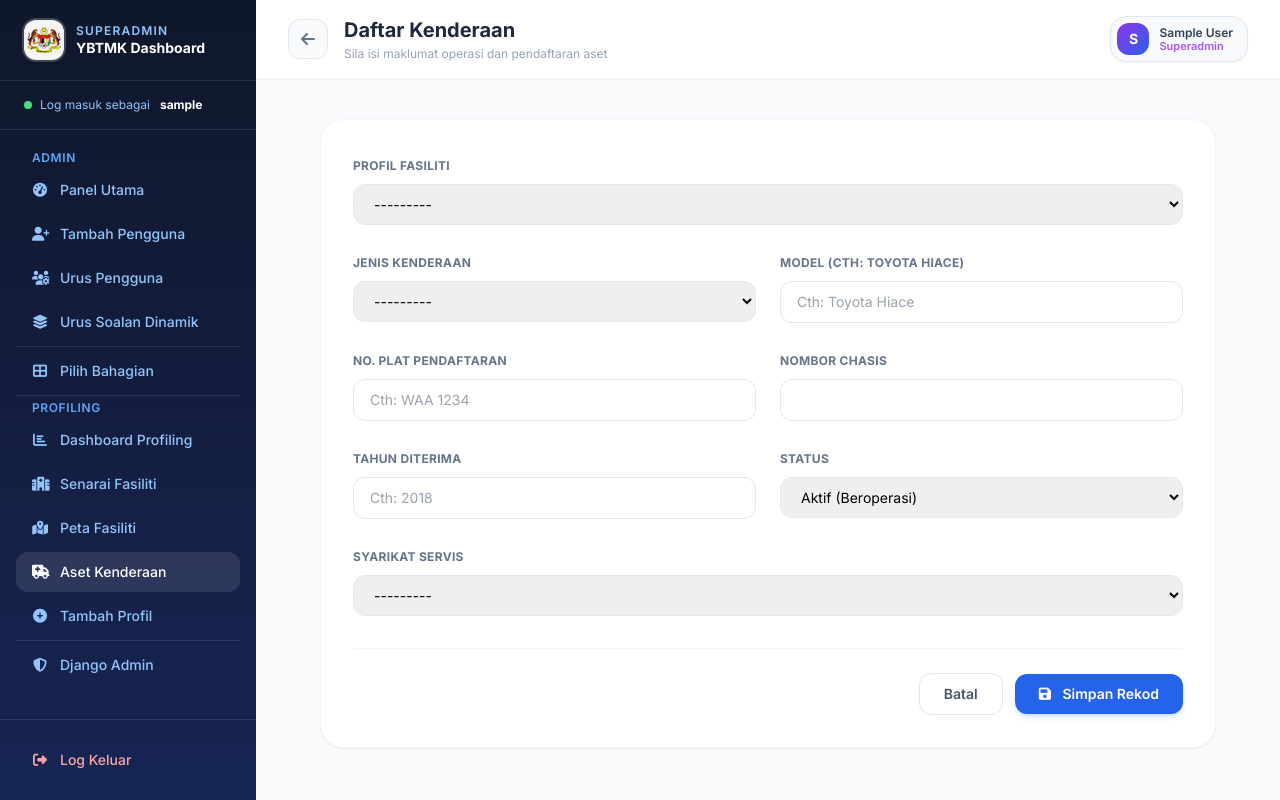
After one commit to rashidiasri03/ybtmk-project, a Django app: page /aset-kenderaan/tambah/ in a window 1280 px wide. The commit adds this page. Run offline with Django 5.2, Linux system fonts and the light colour scheme; the visitor is signed in with stand-in values (Sample User, id 1); data that the repository does not hold is empty; some libraries are stand-ins or nearby versions.

Commit message:
aset kenderaan edit, plus

```diff
--- /dev/null
+++ b/home/forms.py
@@ -0,0 +1,34 @@
+from django import forms
+from .models import AsetKenderaan, FacilityProfile
+
+class AsetKenderaanForm(forms.ModelForm):
+    class Meta:
+        model = AsetKenderaan
+        fields = ['profil_fasiliti', 'jenis_kenderaan', 'model_kenderaan', 'no_pendaftaran', 'no_chasis', 'tahun_diterima', 'status', 'syarikat_servis']
+        widgets = {
+            'profil_fasiliti': forms.Select(attrs={'class': 'w-full rounded-xl border border-slate-200 px-4 py-2.5 text-sm focus:ring-2 focus:ring-blue-400 outline-none'}),
+            'jenis_kenderaan': forms.Select(attrs={'class': 'w-full rounded-xl border border-slate-200 px-4 py-2.5 text-sm focus:ring-2 focus:ring-blue-400 outline-none'}),
+            'model_kenderaan': forms.TextInput(attrs={'class': 'w-full rounded-xl border border-slate-200 px-4 py-2.5 text-sm focus:ring-2 focus:ring-blue-400 outline-none', 'placeholder': 'Cth: Toyota Hiace'}),
+            'no_pendaftaran': forms.TextInput(attrs={'class': 'w-full rounded-xl border border-slate-200 px-4 py-2.5 text-sm focus:ring-2 focus:ring-blue-400 outline-none', 'placeholder': 'Cth: WAA 1234'}),
+            'no_chasis': forms.TextInput(attrs={'class': 'w-full rounded-xl border border-slate-200 px-4 py-2.5 text-sm focus:ring-2 focus:ring-blue-400 outline-none'}),
+            'tahun_diterima': forms.NumberInput(attrs={'class': 'w-full rounded-xl border border-slate-200 px-4 py-2.5 text-sm focus:ring-2 focus:ring-blue-400 outline-none', 'placeholder': 'Cth: 2018'}),
+            'status': forms.Select(attrs={'class': 'w-full rounded-xl border border-slate-200 px-4 py-2.5 text-sm focus:ring-2 focus:ring-blue-400 outline-none'}),
+            'syarikat_servis': forms.Select(attrs={'class': 'w-full rounded-xl border border-slate-200 px-4 py-2.5 text-sm focus:ring-2 focus:ring-blue-400 outline-none'}),
+        }
+
+    def __init__(self, *args, **kwargs):
+        user = kwargs.pop('user', None)
+        super(AsetKenderaanForm, self).__init__(*args, **kwargs)
+
+        # Tapisan dropdown Fasiliti mengikut peranan pengguna
+        if user:
+            if user.is_superuser or (hasattr(user, 'profile') and user.profile.is_top_management):
+                self.fields['profil_fasiliti'].queryset = FacilityProfile.objects.all()
+            elif hasattr(user, 'profile') and user.profile.is_jkn:
+                self.fields['profil_fasiliti'].queryset = FacilityProfile.objects.filter(
+                    maklumat_asas__nama_fasiliti__in=user.profile.assigned_facility_names
+                )
+            else:
+                self.fields['profil_fasiliti'].queryset = FacilityProfile.objects.filter(submitted_by=user)
+
+        self.fields['profil_fasiliti'].label_from_instance = lambda obj: obj.maklumat_asas.nama_fasiliti if obj.maklumat_asas else f"Fasiliti ID {obj.id}"
--- /dev/null
+++ b/home/templates/home/form_kenderaan.html
@@ -0,0 +1,92 @@
+{% load static %}
+<!DOCTYPE html>
+<html lang="ms">
+<head>
+    <meta charset="utf-8">
+    <meta name="viewport" content="width=device-width,initial-scale=1.0">
+    <title>{% if mode == 'edit' %}Kemaskini{% else %}Daftar{% endif %} Kenderaan | YBTMK</title>
+    <link rel="icon" type="image/png" href="{% static 'home/images/jata negara.png' %}">
+    <script src="https://cdn.tailwindcss.com"></script>
+    <link href="https://fonts.googleapis.com/css2?family=Inter:wght@300;400;500;600;700;800&display=swap" rel="stylesheet">
+    <link rel="stylesheet" href="https://cdnjs.cloudflare.com/ajax/libs/font-awesome/6.4.0/css/all.min.css">
+    <style>body { font-family: 'Inter', sans-serif; }</style>
+</head>
+<body class="bg-slate-50 min-h-screen antialiased">
+<div class="flex min-h-screen">
+
+    <!-- Sidebar -->
+    {% include 'home/_sidebar.html' with active_page='aset_kenderaan' %}
+
+    <div class="ml-64 flex-1 flex flex-col">
+        <!-- Header -->
+        <header class="bg-white border-b border-slate-100 px-8 py-4 flex items-center justify-between sticky top-0 z-10 shadow-sm">
+            <div class="flex items-center gap-4">
+                <a href="{% url 'home:aset_kenderaan_list' %}" class="w-10 h-10 rounded-xl bg-slate-50 border border-slate-200 flex items-center justify-center text-slate-500 hover:bg-slate-100 transition">
+                    <i class="fas fa-arrow-left"></i>
+                </a>
+                <div>
+                    <h1 class="text-xl font-bold text-slate-800">{% if mode == 'edit' %}Kemaskini{% else %}Daftar{% endif %} Kenderaan</h1>
+                    <p class="text-slate-400 text-xs mt-0.5">Sila isi maklumat operasi dan pendaftaran aset</p>
+                </div>
+            </div>
+
+            <!-- User Chip -->
+            <div class="flex items-center gap-1.5 pl-1.5 pr-1.5 py-1.5 rounded-2xl border border-slate-200 bg-slate-50 shadow-sm">
+                <div class="w-8 h-8 rounded-xl bg-gradient-to-br from-purple-600 to-blue-600 flex items-center justify-center text-white font-bold text-sm">{{ request.user.username|first|upper }}</div>
+                <div class="pl-1 pr-2 hidden sm:block">
+                    <p class="text-xs font-semibold text-slate-700 leading-tight max-w-[120px] truncate">{{ request.user.get_full_name|default:request.user.username }}</p>
+                    <p class="text-[11px] text-purple-500 font-semibold leading-tight">{% if request.user.is_superuser %}Superadmin{% else %}Pengguna{% endif %}</p>
+                </div>
+            </div>
+        </header>
+
+        <main class="flex-1 px-8 py-10">
+            <div class="max-w-4xl mx-auto bg-white rounded-3xl border border-slate-100 shadow-sm p-8">
+
+                <!-- Borang Utama -->
+                <form method="post" action="">
+                    {% csrf_token %}
+
+                    <div class="grid grid-cols-1 md:grid-cols-2 gap-6 mb-8">
+                        {% for field in form %}
+                        <div class="space-y-2 {% if field.name == 'profil_fasiliti' or field.name == 'syarikat_servis' %}md:col-span-2{% endif %}">
+                            <label class="text-xs font-bold text-slate-500 uppercase tracking-wide">{{ field.label }}</label>
+                            {{ field }}
+                            {% if field.errors %}
+                                <p class="text-xs text-red-500 mt-1 font-semibold"><i class="fas fa-exclamation-circle"></i> {{ field.errors.0 }}</p>
+                            {% endif %}
+                            {% if field.help_text %}
+                                <p class="text-xs text-slate-400 mt-1">{{ field.help_text }}</p>
+                            {% endif %}
+                        </div>
+                        {% endfor %}
+                    </div>
+
+                    <div class="flex items-center justify-end gap-3 pt-6 border-t border-slate-100">
+                        <a href="{% url 'home:aset_kenderaan_list' %}" class="px-6 py-2.5 rounded-xl border border-slate-200 text-sm font-semibold text-slate-600 hover:bg-slate-50 transition">
+                            Batal
+                        </a>
+                        <button type="submit" class="px-6 py-2.5 rounded-xl bg-blue-600 hover:bg-blue-700 text-white text-sm font-semibold transition shadow-md shadow-blue-500/20">
+                            <i class="fas fa-save mr-2"></i> Simpan Rekod
+                        </button>
+                    </div>
+                </form>
+
+                {% if mode == 'edit' %}
+                <!-- Seksyen Padam (Khas untuk Edit) -->
+                <div class="mt-8 pt-8 border-t border-red-50">
+                    <form method="post" action="{% url 'home:padam_kenderaan' kenderaan.pk %}" onsubmit="return confirm('Adakah anda pasti mahu memadam kenderaan ini secara kekal?');">
+                        {% csrf_token %}
+                        <button type="submit" class="px-4 py-2.5 rounded-xl bg-red-50 text-red-600 hover:bg-red-100 border border-red-100 text-xs font-bold transition flex items-center gap-2">
+                            <i class="fas fa-trash-alt"></i> Padam Aset Kenderaan Ini
+                        </button>
+                    </form>
+                </div>
+                {% endif %}
+
+            </div>
+        </main>
+    </div>
+</div>
+</body>
+</html>
--- a/home/urls.py
+++ b/home/urls.py
@@ -58,4 +58,7 @@ urlpatterns = [
 
     # Laluan Aset Kenderaan
     path('aset-kenderaan/', views.aset_kenderaan_list, name='aset_kenderaan_list'),
+    path('aset-kenderaan/tambah/', views.tambah_kenderaan, name='tambah_kenderaan'),
+    path('aset-kenderaan/<int:pk>/edit/', views.edit_kenderaan, name='edit_kenderaan'),
+    path('aset-kenderaan/<int:pk>/padam/', views.padam_kenderaan, name='padam_kenderaan'),
 ]
--- a/home/views.py
+++ b/home/views.py
@@ -13,6 +13,8 @@ from .models import (
 from django.http import JsonResponse
 from django.views.decorators.csrf import csrf_exempt
 from .models import SoalanTambahan, JawapanSoalanTambahan
+from .forms import AsetKenderaanForm
+from .models import AsetKenderaan
 
 def custom_login(request):
     if request.user.is_authenticated:
@@ -2694,3 +2696,55 @@ def aset_kenderaan_list(request):
         # Paparkan ralat secara terus pada skrin (Hanya untuk tujuan debugging)
         error_msg = f"Ralat Eksekusi: {str(e)}<br><pre>{traceback.format_exc()}</pre>"
         return HttpResponse(error_msg, status=500)
+
+#--------------------------------------------------#
+#                form aset kenderaan               #
+#--------------------------------------------------#
+
+@login_required
+def tambah_kenderaan(request):
+    if hasattr(request.user, 'profile') and request.user.profile.is_top_management:
+        messages.error(request, 'Top Management hanya mempunyai akses baca sahaja.')
+        return redirect('home:aset_kenderaan_list')
+
+    if request.method == 'POST':
+        form = AsetKenderaanForm(request.POST, user=request.user)
+        if form.is_valid():
+            form.save()
+            messages.success(request, 'Rekod kenderaan baharu berjaya didaftarkan.')
+            return redirect('home:aset_kenderaan_list')
+    else:
+        form = AsetKenderaanForm(user=request.user)
+
+    return render(request, 'home/form_kenderaan.html', {'form': form, 'mode': 'tambah'})
+
+@login_required
+def edit_kenderaan(request, pk):
+    if hasattr(request.user, 'profile') and request.user.profile.is_top_management:
+        messages.error(request, 'Top Management hanya mempunyai akses baca sahaja.')
+        return redirect('home:aset_kenderaan_list')
+
+    kenderaan = get_object_or_404(AsetKenderaan, pk=pk)
+
+    if request.method == 'POST':
+        form = AsetKenderaanForm(request.POST, instance=kenderaan, user=request.user)
+        if form.is_valid():
+            form.save()
+            messages.success(request, 'Rekod kenderaan berjaya dikemaskini.')
+            return redirect('home:aset_kenderaan_list')
+    else:
+        form = AsetKenderaanForm(instance=kenderaan, user=request.user)
+
+    return render(request, 'home/form_kenderaan.html', {'form': form, 'mode': 'edit', 'kenderaan': kenderaan})
+
+@login_required
+def padam_kenderaan(request, pk):
+    if hasattr(request.user, 'profile') and request.user.profile.is_top_management:
+        messages.error(request, 'Top Management tidak dibenarkan memadam rekod.')
+        return redirect('home:aset_kenderaan_list')
+
+    kenderaan = get_object_or_404(AsetKenderaan, pk=pk)
+    if request.method == 'POST':
+        kenderaan.delete()
+        messages.success(request, 'Rekod kenderaan berjaya dipadam.')
+    return redirect('home:aset_kenderaan_list')
```
Also changed, not shown: home/templates/home/aset_kenderaan_list.html (+4 -4 lines).
